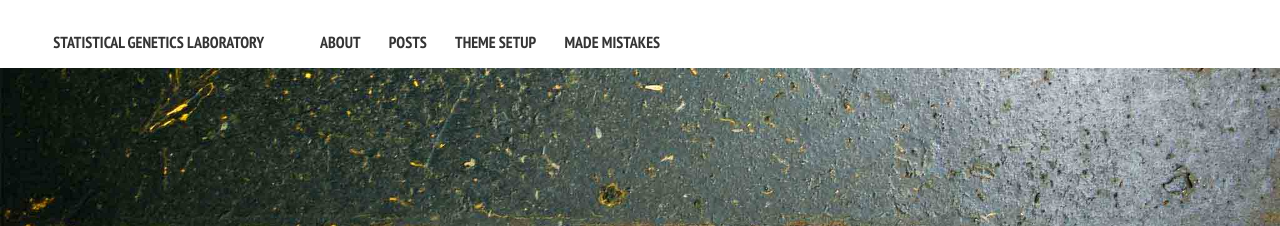
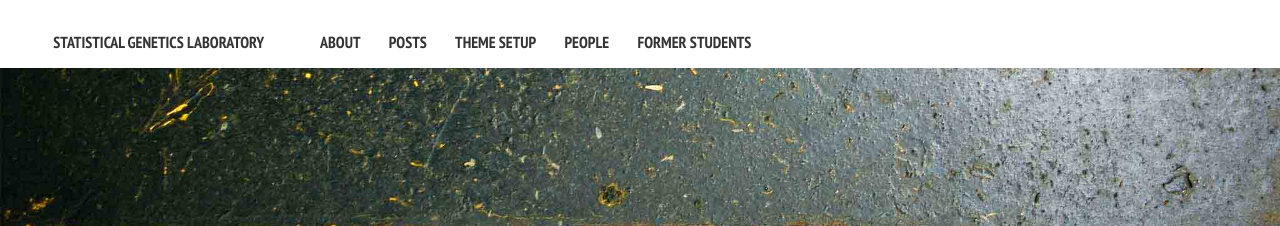
Before and after one commit to dayedepps/statgen-esalq, a Jekyll site: the page built from index.md, in a window 1280 px wide. Shown: the top 226 px of the page. Built offline with Jekyll 4.4.1, drawn with Linux system fonts in a browser that asks for light colours; nearby versions of some CDN libraries; some of the changed lines change nothing that is shown.

Commit message:
Items on page

```diff
--- a/_config.yml
+++ b/_config.yml
@@ -40,9 +40,17 @@ links:
     url: /posts/
   - title: Theme Setup
     url: /theme-setup/
-  - title: Made Mistakes
-    url: http://mademistakes.com
-    external: true
+#  - title: Made Mistakes
+#    url: http://mademistakes.com
+#    external: true
+  - title: People
+    url: /people/
+  - title: Former Students
+    url: /former-students/
+#  - title: Genetics, ESALQ/USP
+#    url: http://www.genetica.esalq.usp.br/
+#    external: true
+
 
 # http://en.wikipedia.org/wiki/List_of_tz_database_time_zones
 timezone:    America/New_York
```
